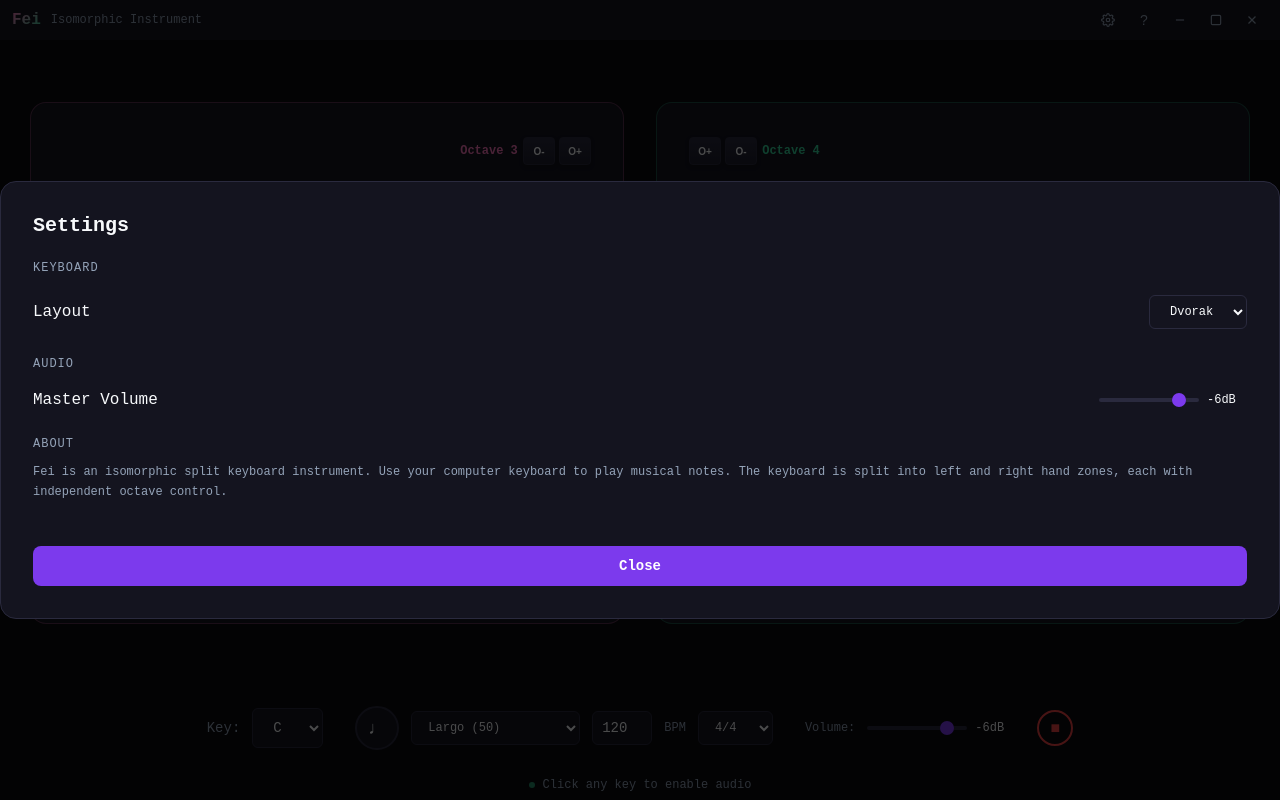
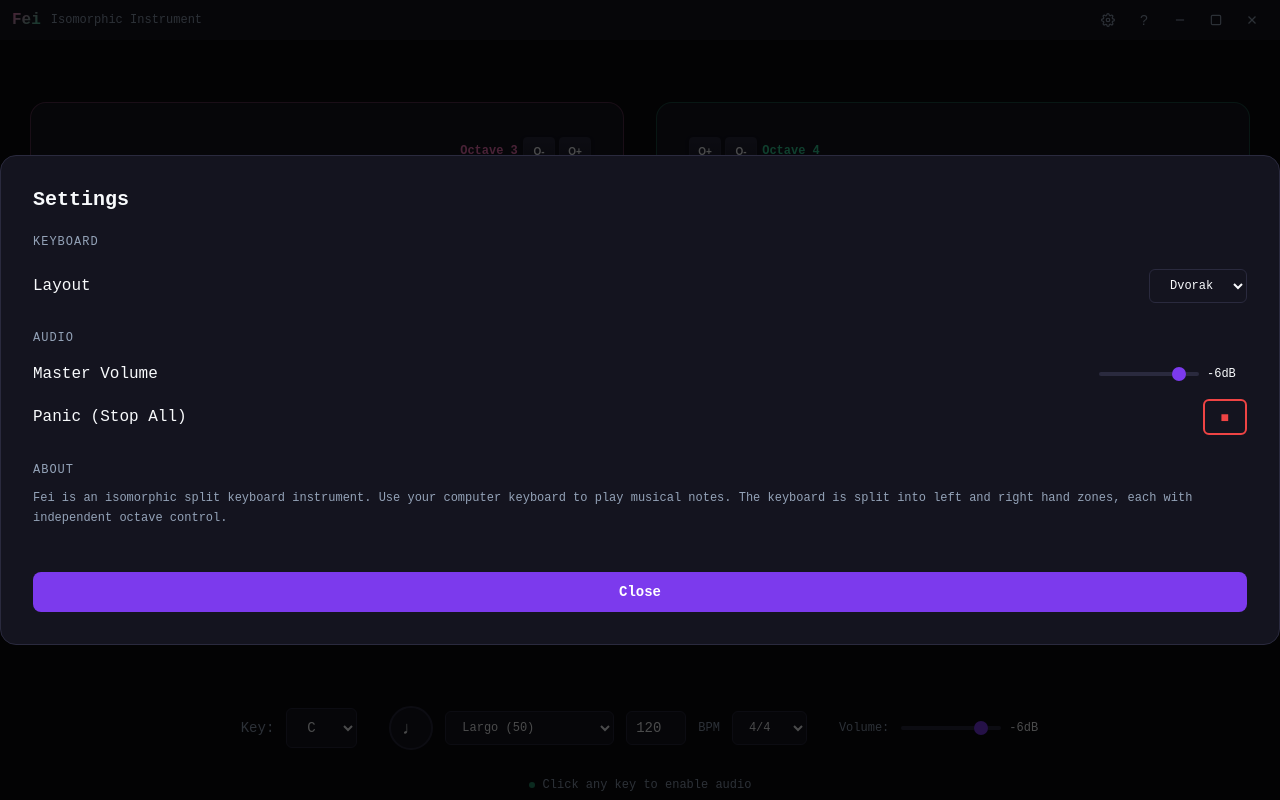
Before and after one commit to ArturMoczulski/fei, a React (Vite) app: page / in a window 1280 px wide. Both pictures are taken after a click on the button 1108 px from the left and 20 px from the top of the page. Built offline with nearby package versions, Linux system fonts and the light colour scheme.

Commit message:
Fix open_settings action and escape key handling
- Add open_settings action handler to toggle settings modal
- Fix case-insensitive key comparison for all mappings
- Move panic button into settings modal
- Change Dvorak open_settings key from O to Escape

```diff
--- a/mappings/dvorak-device.json
+++ b/mappings/dvorak-device.json
@@ -55,7 +55,7 @@
   },
   "global": {
     "settings": [
-      { "key": "o", "action": "open_settings" },
+      { "key": "Escape", "action": "open_settings" },
       { "key": "]", "action": "toggle_actions_list" }
     ],
     "playback": [
--- a/src/renderer/App.tsx
+++ b/src/renderer/App.tsx
@@ -90,10 +90,15 @@ function App() {
 
     const key = e.key.toLowerCase();
     const layout = getLayout(keyboardLayout);
-    const mapping = layout.find((m: KeyMapping) => m.key === key);
+    const mapping = layout.find((m: KeyMapping) => m.key.toLowerCase() === key);
 
     if (mapping && mapping.action === 'toggle_actions_list') {
       setShowActions(prev => !prev);
+      return;
+    }
+
+    if (mapping && mapping.action === 'open_settings') {
+      setShowSettings(prev => !prev);
       return;
     }
 
@@ -262,16 +267,6 @@ function App() {
             <span style={{ fontSize: '12px', minWidth: '30px' }}>{volume}dB</span>
           </div>
         </div>
-
-        <KeyBindingTooltip actions={['panic_stop']} keyboardLayout={keyboardLayout}>
-          <button
-            className="panic-btn"
-            onClick={() => audioEngine.panic()}
-            title="Stop all sounds"
-          >
-            ■
-          </button>
-        </KeyBindingTooltip>
       </div>
 
       <div className="status-bar">
@@ -285,6 +280,7 @@ function App() {
           volume={volume}
           onLayoutChange={handleLayoutChange}
           onVolumeChange={handleVolumeChange}
+          onPanic={() => audioEngine.panic()}
           onClose={() => setShowSettings(false)}
         />
       )}
--- a/src/renderer/components/SettingsModal.tsx
+++ b/src/renderer/components/SettingsModal.tsx
@@ -6,6 +6,7 @@ interface SettingsModalProps {
   volume: number;
   onLayoutChange: (layout: KeyboardLayout) => void;
   onVolumeChange: (volume: number) => void;
+  onPanic: () => void;
   onClose: () => void;
 }
 
@@ -14,6 +15,7 @@ function SettingsModal({
   volume,
   onLayoutChange,
   onVolumeChange,
+  onPanic,
   onClose,
 }: SettingsModalProps) {
   return (
@@ -52,6 +54,12 @@ function SettingsModal({
               <span style={{ fontSize: '12px', minWidth: '40px' }}>{volume}dB</span>
             </div>
           </div>
+          <div className="modal-row">
+            <span>Panic (Stop All)</span>
+            <button className="panic-settings-btn" onClick={onPanic}>
+              ■
+            </button>
+          </div>
         </div>
 
         <div className="modal-section">
--- a/src/renderer/styles/index.css
+++ b/src/renderer/styles/index.css
@@ -693,6 +693,23 @@ body {
   color: white;
 }
 
+.panic-settings-btn {
+  padding: 8px 16px;
+  border-radius: 6px;
+  border: 2px solid #ef4444;
+  background: transparent;
+  color: #ef4444;
+  cursor: pointer;
+  font-size: 14px;
+  font-weight: 600;
+  transition: all 0.15s ease;
+}
+
+.panic-settings-btn:hover {
+  background: #ef4444;
+  color: white;
+}
+
 .key-binding-tooltip {
   position: absolute;
   bottom: calc(100% + 8px);
```
